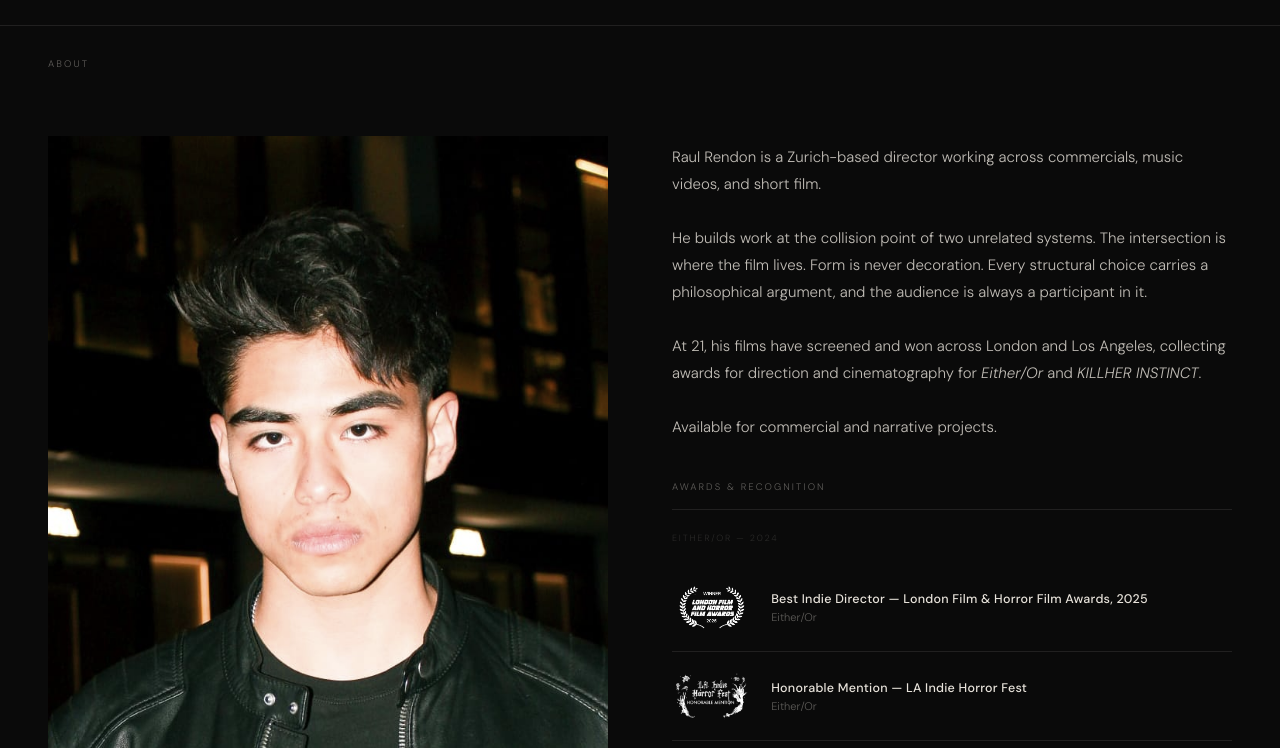
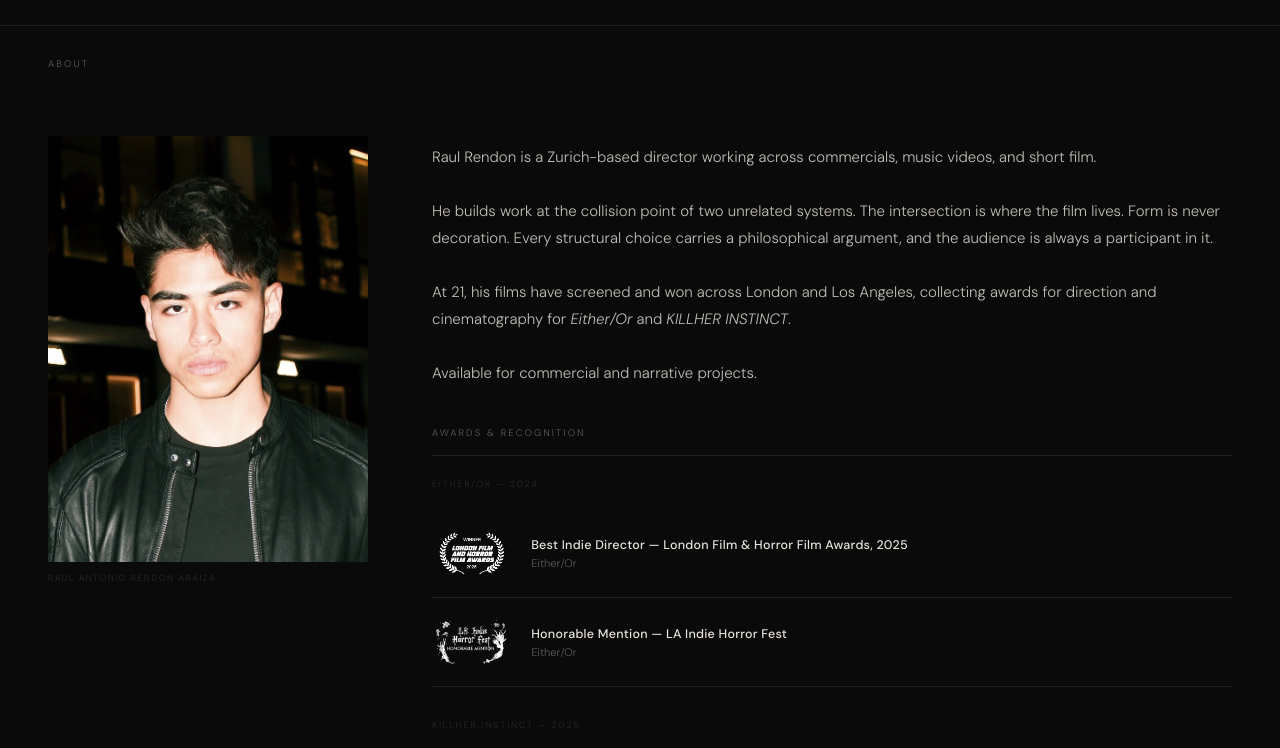
Before and after one commit to raulantoniorendon/raulantoniorendon.github.io, a plain HTML site: page index.html in a window 1280 px wide. Shown: the part 2220-2968 px from the top of the page. Drawn offline with Linux system fonts and the light colour scheme.

Commit message:
Add files via upload

```diff
--- a/index.html
+++ b/index.html
@@ -282,12 +282,12 @@
   #about { padding: 0 0 5rem; }
   .about-grid {
     display: grid;
-    grid-template-columns: 1fr 1fr;
+    grid-template-columns: minmax(0, 320px) 1fr;
     gap: 4rem;
     padding: 2.5rem 3rem 0;
     align-items: start;
   }
-  .about-photo-wrap { position: relative; }
+  .about-photo-wrap { position: relative; max-width: 320px; }
   .about-photo {
     width: 100%;
     aspect-ratio: 3/4;
```
